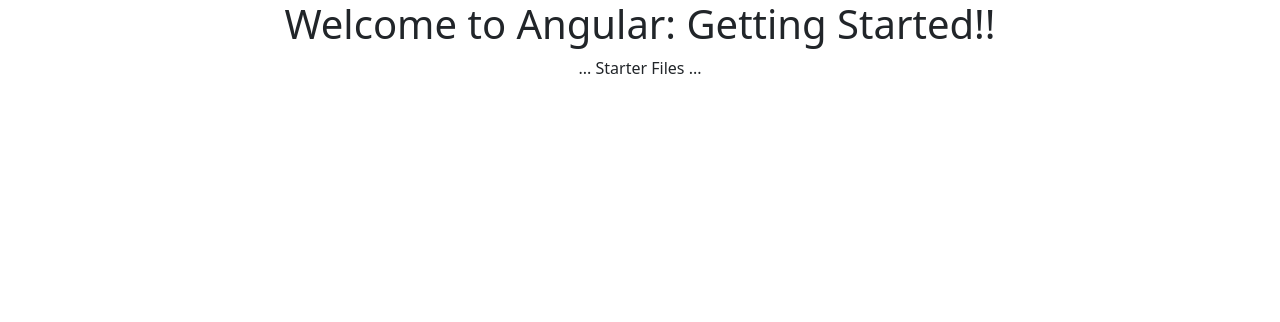
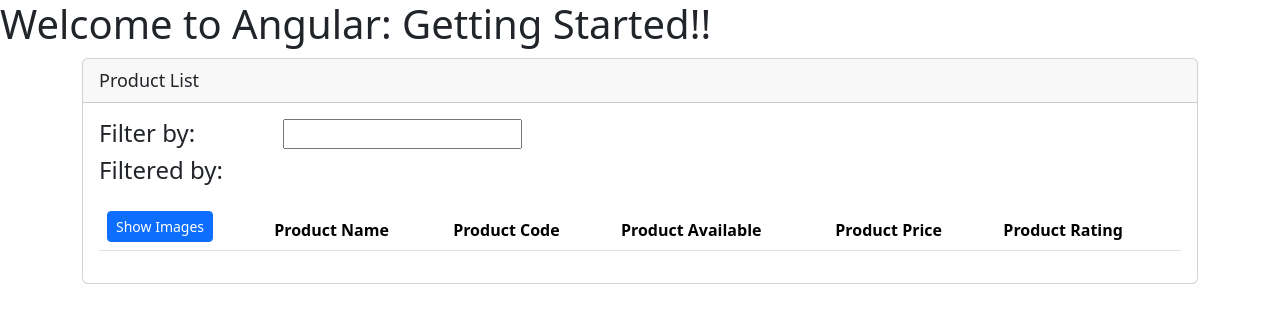
Before and after one commit to Kashyap2424/Angular-Deborah-Kurata-Pluralsight-Course, an Angular app: page / in a window 1280 px wide. Shown: the top 322 px of the page. Built offline with nearby package versions, Linux system fonts and the light colour scheme.

Commit message:
Learn what is directive and how its work & and do some styles changes in product-list component

```diff
--- a/src/app/Products/Products-List.component.html
+++ b/src/app/Products/Products-List.component.html
@@ -1,16 +1,20 @@
+<div class="container">
   <div class="card">
     <div class="card-header">Product List</div>
 
     <div class="card-body">
       <div class="row">
-      <div class="col-mid-2"></div>
-      <div class="col-mid-4">
+        <div class="col-md-2">
+          <h4>Filter by:</h4>
+        </div>
+        <div class="col-md-4">
           <input type="text" />
         </div>
       </div>
+
       <div class="row">
-      <div class="col-mid-6">
-        <h4>Filter by:</h4>
+        <div class="col-md-6">
+          <h4>Filtered by:</h4>
         </div>
       </div>
 
@@ -19,14 +23,15 @@
           <thead>
             <tr>
               <th>
-              <button class="btn btn-primary">Show Images</button>
+                <button class="btn btn-primary btn-sm">Show Images</button>
               </th>
-          </tr>
+
               <th>Product Name</th>
               <th>Product Code</th>
               <th>Product Available</th>
               <th>Product Price</th>
               <th>Product Rating</th>
+            </tr>
           </thead>
 
           <tbody></tbody>
@@ -34,3 +39,4 @@
       </div>
     </div>
   </div>
+</div>
--- a/src/app/app.component.html
+++ b/src/app/app.component.html
@@ -1,6 +1,5 @@
-<div style="text-align:center">
-  <h1>
-    Welcome to {{title}}!!
-  </h1>
-  ... Starter Files ...
+<div>
+  <h1>Welcome to {{ title }}!!</h1>
+
+  <pm-products></pm-products>
 </div>
```
Also changed, not shown: src/app/app.module.ts (+8 -11 lines), src/app/home/welcome.component.html (+6 -4 lines). Lines whose indentation alone changed are shown as unchanged.
